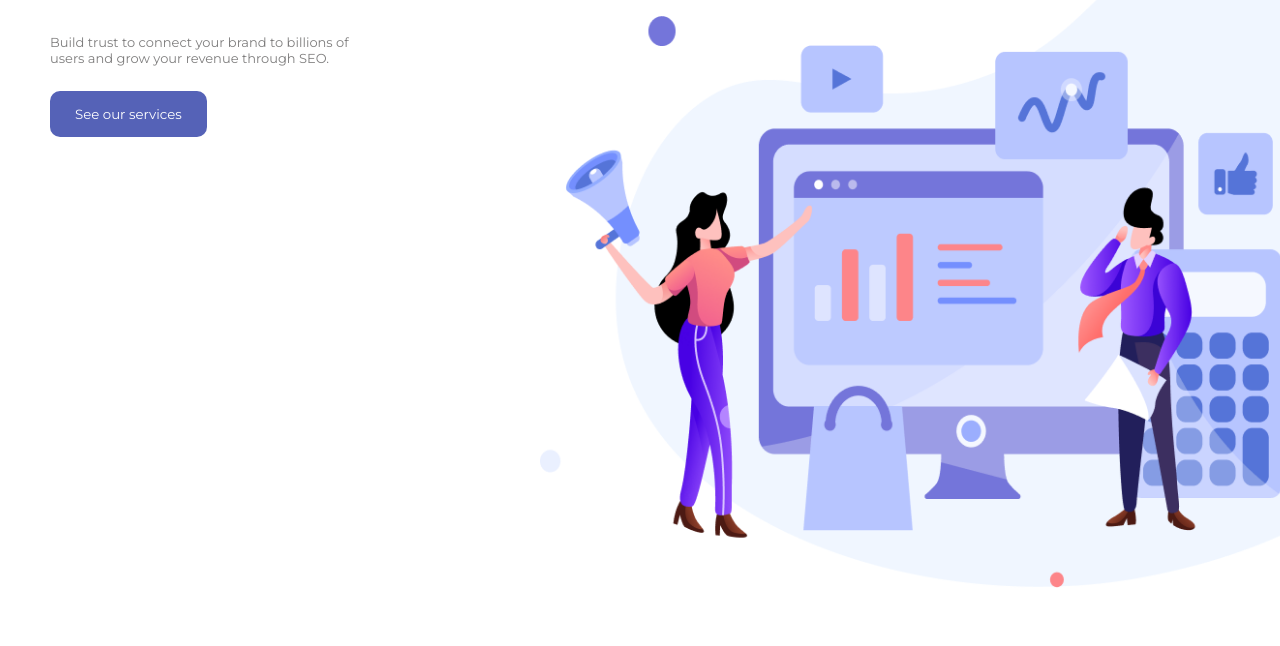
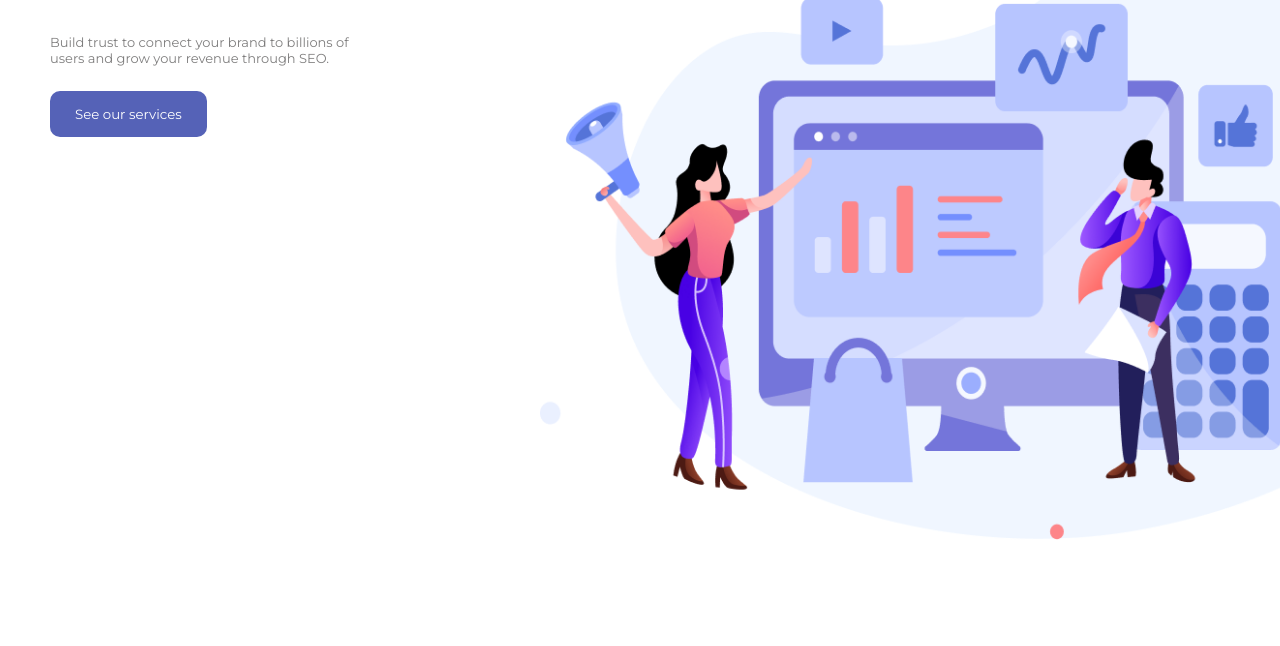
Before and after one commit to geekyjedy/assignment-of-pro4, a plain HTML site: page index.html in a window 1280 px wide. Shown: the part 294-940 px from the top of the page. Drawn offline with Linux system fonts and the light colour scheme.

Commit message:
adjust height of background image

```diff
--- a/style.css
+++ b/style.css
@@ -87,7 +87,7 @@ span {
     position: absolute;
     margin-left: 540px;
     bottom: -140px;
-    height: 90%;
+    height: 96%;
 }
 
 .width-image {
```
